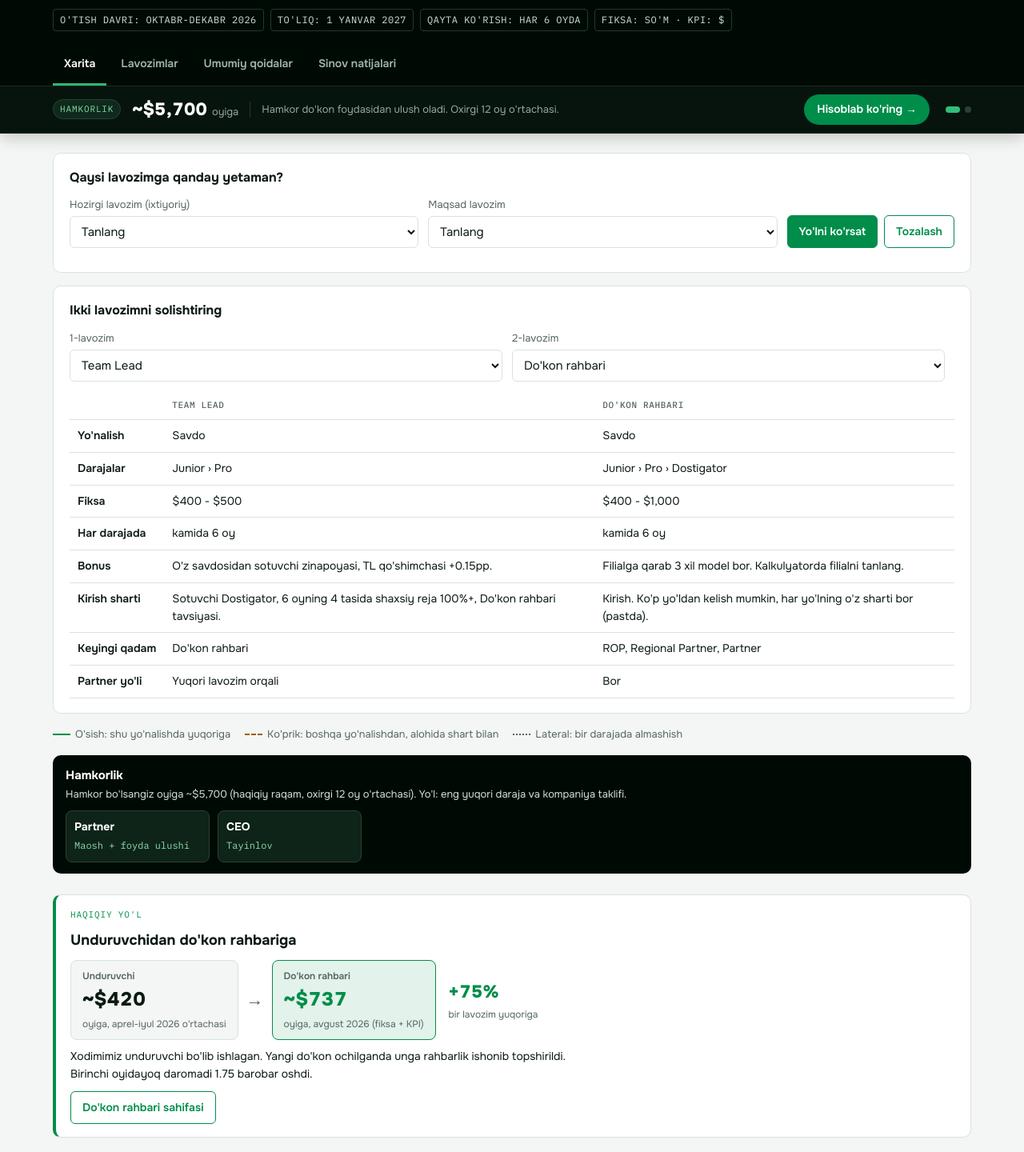
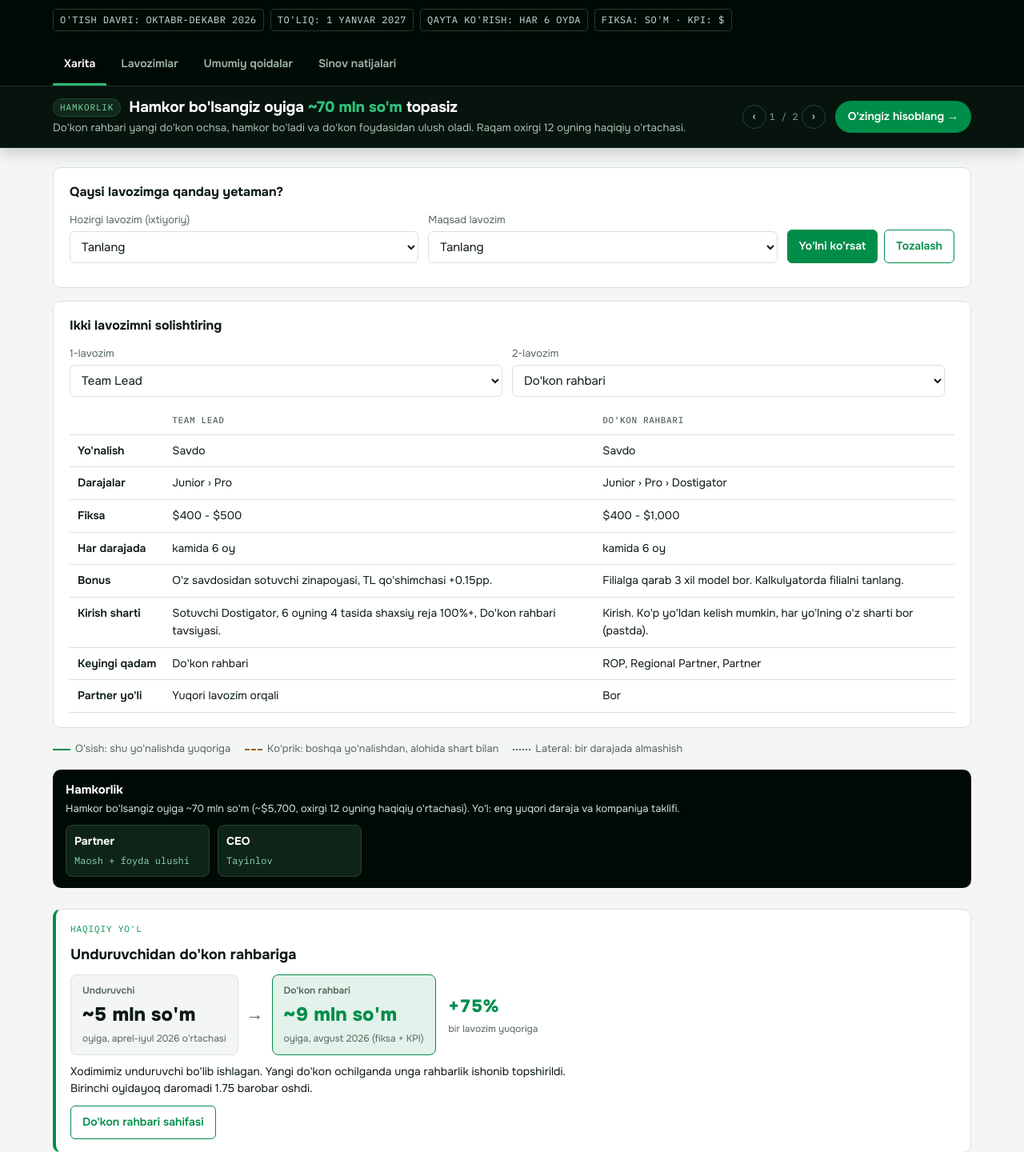
Before and after one commit to abdurakhmon-sl/osish-yoli, a plain HTML site: page index.html in a window 1280 px wide. Shown: the part 193-1633 px from the top of the page at 80% size. Drawn offline with Linux system fonts and the light colour scheme.

Commit message:
Banner: so'mda, ikki qatorli, qo'lda almashtirish (30.10.2026)

```diff
--- a/banners.json
+++ b/banners.json
@@ -1,23 +1,20 @@
 {
-  "izoh": "Bannerlarni shu yerda o'zgartiring. Har bir banner: belgi (kichik yorliq), oldin (ixtiyoriy, eski raqam), raqam (katta raqam), birlik, matn, tugma (tugma yozuvi), lavozim (tugma ochadigan lavozim), bolim (ixtiyoriy, sahifadagi bo'lim). sekund: bannerlar necha sekundda almashadi.",
-  "sekund": 7,
+  "izoh": "Bannerni shu faylda o'zgartiring. Har bir e'lon: belgi (kichik yorliq), sarlavha (asosiy gap; *yulduzcha* ichidagi so'z yashil va qalin chiqadi), matn (izoh, 1-2 gap), tugma (tugma yozuvi), lavozim (tugma ochadigan lavozim kodi, masalan partner, dokon_rahbari, sotuvchi), bolim (ixtiyoriy: sec-inv = hamkorlik kalkulyatori, sec-calc = kalkulyator, sec-bonus = bonus). sekund: e'lonlar necha sekundda o'zi almashadi. Summalar yaxlitlangan, so'mda.",
+  "sekund": 10,
   "bannerlar": [
     {
       "belgi": "Hamkorlik",
-      "raqam": "~$5,700",
-      "birlik": "oyiga",
-      "matn": "Hamkor do'kon foydasidan ulush oladi. Oxirgi 12 oy o'rtachasi.",
-      "tugma": "Hisoblab ko'ring",
+      "sarlavha": "Hamkor bo'lsangiz oyiga *~70 mln so'm* topasiz",
+      "matn": "Do'kon rahbari yangi do'kon ochsa, hamkor bo'ladi va do'kon foydasidan ulush oladi. Raqam oxirgi 12 oyning haqiqiy o'rtachasi.",
+      "tugma": "O'zingiz hisoblang",
       "lavozim": "partner",
       "bolim": "sec-inv"
     },
     {
       "belgi": "Haqiqiy yo'l",
-      "oldin": "$420",
-      "raqam": "$737",
-      "birlik": "oyiga",
-      "matn": "Unduruvchidan do'kon rahbariga. Birinchi oyidayoq daromad +75%.",
-      "tugma": "Yo'lni ko'ring",
+      "sarlavha": "Unduruvchi edi: ~5 mln so'm. Do'kon rahbari bo'ldi: *~9 mln so'm*",
+      "matn": "Xodimimiz unduruvchi bo'lib oyiga ~5 mln so'm olardi. Yangi do'konga rahbar bo'ldi va birinchi oyidayoq ~9 mln so'm oldi (+75%).",
+      "tugma": "Bu yo'lni ko'ring",
       "lavozim": "dokon_rahbari"
     }
   ]
--- a/index.html
+++ b/index.html
@@ -231,26 +231,24 @@ html.xodim .mc-s { display: none; }
 /* hamkorlik banneri */
 section.blk, .sumc { scroll-margin-top: 80px; }
 .pbanner { background: #06140D; color: #E6EFEA; position: sticky; top: 0; z-index: 20; border-top: 1px solid #1A2E23; border-bottom: 1px solid #1A2E23; box-shadow: 0 6px 18px rgba(0,0,0,.18); }
-.pb-in { display: flex; align-items: center; gap: 14px; padding-block: 10px; }
-.pb-tag { font-family: var(--f-mono); font-size: 11px; letter-spacing: .08em; text-transform: uppercase; color: #7FDDA9; background: #10291C; border: 1px solid #1E4A31; padding: 3px 8px; border-radius: 999px; white-space: nowrap; }
-.pb-num { display: flex; align-items: baseline; gap: 6px; white-space: nowrap; font-family: var(--f-display); }
-.pb-num b { font-size: 22px; font-weight: 800; color: #FFFFFF; letter-spacing: -0.01em; font-variant-numeric: tabular-nums; }
-.pb-num small { font-size: 13px; color: #93A89C; }
-.pb-txt { margin: 0; font-size: 13px; color: #93A89C; min-width: 0; padding-left: 14px; border-left: 1px solid #23392D; }
-.pb-in { min-height: 56px; }
-.pb-slide { display: flex; align-items: center; gap: 14px; flex: 1; min-width: 0; animation: pbIn .35s ease; }
+.pb-in { display: flex; align-items: center; gap: 16px; padding-block: 12px; min-height: 76px; }
+.pb-slide { display: grid; gap: 3px; flex: 1; min-width: 0; animation: pbIn .35s ease; }
 @keyframes pbIn { from { opacity: 0; transform: translateY(4px); } to { opacity: 1; transform: none; } }
-.pb-num s { color: #6F8579; font-weight: 600; font-size: 16px; text-decoration-thickness: 1px; }
-.pb-num i { font-style: normal; color: #6F8579; font-size: 15px; }
-.pb-num b.up { color: #2FBF78; }
-.pb-dots { display: flex; gap: 6px; margin-left: 6px; }
-.pb-dots button { width: 8px; height: 8px; padding: 0; border: 0; border-radius: 999px; background: #2A4234; }
-.pb-dots button.on { background: #2FBF78; width: 18px; }
-@media (prefers-reduced-motion: reduce) { .pb-slide { animation: none; } }
-.pb-btn { margin-left: auto; background: #008D4A; color: #fff; border: 0; border-radius: 999px; padding: 8px 16px; font-weight: 600; font-size: 14px; white-space: nowrap; transition: background .15s; }
+.pb-top { display: flex; align-items: center; gap: 10px; flex-wrap: wrap; }
+.pb-tag { font-family: var(--f-mono); font-size: 11px; letter-spacing: .08em; text-transform: uppercase; color: #7FDDA9; background: #10291C; border: 1px solid #1E4A31; padding: 2px 8px; border-radius: 999px; white-space: nowrap; }
+.pb-h { margin: 0; font-family: var(--f-display); font-size: 19px; font-weight: 700; color: #FFFFFF; letter-spacing: -0.01em; line-height: 1.3; }
+.pb-h em { font-style: normal; color: #2FBF78; font-weight: 800; white-space: nowrap; }
+.pb-txt { margin: 0; font-size: 13.5px; color: #A9BDB2; line-height: 1.45; max-width: 92ch; }
+.pb-side { display: flex; align-items: center; gap: 12px; margin-left: auto; }
+.pb-btn { background: #008D4A; color: #fff; border: 0; border-radius: 999px; padding: 9px 16px; font-weight: 600; font-size: 14px; white-space: nowrap; transition: background .15s; }
 .pb-btn:hover { background: #00A257; }
 .pb-btn span { display: inline-block; transition: transform .15s; }
 .pb-btn:hover span { transform: translateX(2px); }
+.pb-nav { display: flex; align-items: center; gap: 4px; }
+.pb-nav button { width: 30px; height: 30px; border-radius: 999px; border: 1px solid #2A4234; background: transparent; color: #CFE3D8; font-size: 15px; line-height: 1; padding: 0; }
+.pb-nav button:hover { border-color: #2FBF78; color: #FFFFFF; }
+.pb-nav span { font-family: var(--f-mono); font-size: 12px; color: #93A89C; min-width: 34px; text-align: center; }
+@media (prefers-reduced-motion: reduce) { .pb-slide { animation: none; } }
 .story { background: var(--surface); border: 1px solid var(--line); border-left: 4px solid var(--accent); border-radius: 10px; padding: 16px 18px; display: grid; gap: 10px; margin: 12px 0; justify-items: start; }
 .story h3 { font-size: 18px; }
 .st-e { margin: 0; font-family: var(--f-mono); font-size: 11px; letter-spacing: .08em; text-transform: uppercase; color: var(--accent); }
@@ -282,21 +280,12 @@ section.blk, .sumc { scroll-margin-top: 80px; }
 .faq dd { margin: 0 0 6px; }
 @media (max-width: 860px) { .sumc { grid-template-columns: 1fr; } }
 @media (max-width: 600px) {
-  .pb-in { gap: 10px; padding-block: 8px; }
-  .pb-tag { font-size: 10px; padding: 2px 6px; letter-spacing: .04em; }
-  .pb-num small { display: none; }
-  .pb-num b::after { content: "/oy"; font-size: 12px; font-weight: 500; color: #93A89C; margin-left: 2px; }
-  .pb-num b { font-size: 19px; }
-  .pb-txt { display: none; }
-  .pb-slide { gap: 8px; }
-  .pb-num s, .pb-num i { font-size: 13px; }
-  .pb-has-old .pb-num b { font-size: 17px; }
-  .pb-btn { padding: 7px 10px; }
-  .pb-dots { position: absolute; left: 50%; bottom: 3px; transform: translateX(-50%); margin: 0; }
-  .pb-dots button { width: 6px; height: 4px; }
-  .pb-dots button.on { width: 12px; }
-  .pbanner .wrap { position: relative; padding-bottom: 10px; }
-  .pb-btn { padding: 7px 12px; font-size: 13px; }
+  .pbanner { position: static; }
+  .pb-in { flex-direction: column; align-items: stretch; gap: 10px; padding-block: 12px; min-height: 0; }
+  .pb-h { font-size: 17px; }
+  .pb-txt { font-size: 13px; }
+  .pb-side { margin-left: 0; justify-content: space-between; }
+  .pb-btn { padding: 8px 14px; font-size: 14px; }
   .mast .meta, .mast .lede { display: none; }
   .jump { flex-wrap: nowrap; overflow-x: auto; padding-bottom: 4px; }
   .jump .chip { white-space: nowrap; }
@@ -795,7 +784,7 @@ var EDGES = [
   ['ec_junior', 'online_savdo'], ['ec_junior', 'dasturchi'], ['online_savdo', 'dasturchi', 'lateral'], ['dasturchi', 'online_savdo', 'lateral'], ['online_savdo', 'ec_rahbar'], ['dasturchi', 'ec_rahbar'], ['ec_rahbar', 'partner']
 ];
 
-var BANNERS_DEFAULT = {"izoh":"Bannerlarni shu yerda o'zgartiring. Har bir banner: belgi (kichik yorliq), oldin (ixtiyoriy, eski raqam), raqam (katta raqam), birlik, matn, tugma (tugma yozuvi), lavozim (tugma ochadigan lavozim), bolim (ixtiyoriy, sahifadagi bo'lim). sekund: bannerlar necha sekundda almashadi.","sekund":7,"bannerlar":[{"belgi":"Hamkorlik","raqam":"~$5,700","birlik":"oyiga","matn":"Hamkor do'kon foydasidan ulush oladi. Oxirgi 12 oy o'rtachasi.","tugma":"Hisoblab ko'ring","lavozim":"partner","bolim":"sec-inv"},{"belgi":"Haqiqiy yo'l","oldin":"$420","raqam":"$737","birlik":"oyiga","matn":"Unduruvchidan do'kon rahbariga. Birinchi oyidayoq daromad +75%.","tugma":"Yo'lni ko'ring","lavozim":"dokon_rahbari"}]};
+var BANNERS_DEFAULT = {"izoh":"Bannerni shu faylda o'zgartiring. Har bir e'lon: belgi (kichik yorliq), sarlavha (asosiy gap; *yulduzcha* ichidagi so'z yashil va qalin chiqadi), matn (izoh, 1-2 gap), tugma (tugma yozuvi), lavozim (tugma ochadigan lavozim kodi, masalan partner, dokon_rahbari, sotuvchi), bolim (ixtiyoriy: sec-inv = hamkorlik kalkulyatori, sec-calc = kalkulyator, sec-bonus = bonus). sekund: e'lonlar necha sekundda o'zi almashadi. Summalar yaxlitlangan, so'mda.","sekund":10,"bannerlar":[{"belgi":"Hamkorlik","sarlavha":"Hamkor bo'lsangiz oyiga *~70 mln so'm* topasiz","matn":"Do'kon rahbari yangi do'kon ochsa, hamkor bo'ladi va do'kon foydasidan ulush oladi. Raqam oxirgi 12 oyning haqiqiy o'rtachasi.","tugma":"O'zingiz hisoblang","lavozim":"partner","bolim":"sec-inv"},{"belgi":"Haqiqiy yo'l","sarlavha":"Unduruvchi edi: ~5 mln so'm. Do'kon rahbari bo'ldi: *~9 mln so'm*","matn":"Xodimimiz unduruvchi bo'lib oyiga ~5 mln so'm olardi. Yangi do'konga rahbar bo'ldi va birinchi oyidayoq ~9 mln so'm oldi (+75%).","tugma":"Bu yo'lni ko'ring","lavozim":"dokon_rahbari"}]};
 /* O'sish yo'li 2.0: interfeys */
 (function () {
   var $ = function (s, r) { return (r || document).querySelector(s); };
@@ -1068,9 +1057,9 @@ var BANNERS_DEFAULT = {"izoh":"Bannerlarni shu yerda o'zgartiring. Har bir banne
     b.innerHTML = '<p class="st-e">Haqiqiy yo\'l</p>' +
       '<h3>Unduruvchidan do\'kon rahbariga</h3>' +
       '<div class="st-row">' +
-        '<div class="st-c"><span>Unduruvchi</span><b class="num">~$420</b><small>oyiga, aprel-iyul 2026 o\'rtachasi</small></div>' +
+        '<div class="st-c"><span>Unduruvchi</span><b class="num">~5 mln so\'m</b><small>oyiga, aprel-iyul 2026 o\'rtachasi</small></div>' +
         '<div class="st-ar" aria-hidden="true">&rarr;</div>' +
-        '<div class="st-c on"><span>Do\'kon rahbari</span><b class="num">~$737</b><small>oyiga, avgust 2026 (fiksa + KPI)</small></div>' +
+        '<div class="st-c on"><span>Do\'kon rahbari</span><b class="num">~9 mln so\'m</b><small>oyiga, avgust 2026 (fiksa + KPI)</small></div>' +
         '<div class="st-up"><b class="num">+75%</b><small>bir lavozim yuqoriga</small></div>' +
       '</div>' +
       '<p class="st-t">Xodimimiz unduruvchi bo\'lib ishlagan. Yangi do\'kon ochilganda unga rahbarlik ishonib topshirildi. Birinchi oyidayoq daromadi 1.75 barobar oshdi.</p>';
@@ -1231,7 +1220,7 @@ var BANNERS_DEFAULT = {"izoh":"Bannerlarni shu yerda o'zgartiring. Har bir banne
   function buildMap() {
     var host = $('#map'); host.innerHTML = '';
     var apex = el('div', 'apex');
-    apex.appendChild(el('div', 'apex-h', '<b>Hamkorlik</b><span>Hamkor bo\'lsangiz oyiga ~$5,700 (haqiqiy raqam, oxirgi 12 oy o\'rtachasi). Yo\'l: eng yuqori daraja va kompaniya taklifi.</span>'));
+    apex.appendChild(el('div', 'apex-h', '<b>Hamkorlik</b><span>Hamkor bo\'lsangiz oyiga ~70 mln so\'m (~$5,700, oxirgi 12 oyning haqiqiy o\'rtachasi). Yo\'l: eng yuqori daraja va kompaniya taklifi.</span>'));
     var ar = el('div', 'apex-r'); ar.appendChild(mapCard('partner')); ar.appendChild(mapCard('ceo')); apex.appendChild(ar);
     host.appendChild(apex);
     host.appendChild(storyCard('map'));
@@ -1321,10 +1310,11 @@ var BANNERS_DEFAULT = {"izoh":"Bannerlarni shu yerda o'zgartiring. Har bir banne
   if ($('#cmpA')) { $('#cmpA').value = 'team_lead'; $('#cmpB').value = 'dokon_rahbari'; $('#cmpA').onchange = drawCompare; $('#cmpB').onchange = drawCompare; drawCompare(); }
   (function banner() {
     var host = $('#pbIn'); if (!host) return;
-    var cfg = BANNERS_DEFAULT, i = 0, timer = null, hold = false;
+    var cfg = BANNERS_DEFAULT, i = 0, timer = null, hold = false, manual = false;
     var reduce = window.matchMedia && window.matchMedia('(prefers-reduced-motion: reduce)').matches;
     function esc(x) { return String(x == null ? '' : x).replace(/[&<>"]/g, function (c) { return { '&': '&amp;', '<': '&lt;', '>': '&gt;', '"': '&quot;' }[c]; }); }
-    function list() { return (cfg.bannerlar || []).filter(function (b) { return b && b.raqam; }); }
+    function hl(x) { return esc(x).replace(/\*([^*]+)\*/g, '<em>$1</em>'); }
+    function list() { return (cfg.bannerlar || []).filter(function (b) { return b && b.sarlavha; }); }
     function go(b) {
       var id = ROLES[b.lavozim] ? b.lavozim : state.role;
       setTab('roles'); select(id);
@@ -1335,29 +1325,32 @@ var BANNERS_DEFAULT = {"izoh":"Bannerlarni shu yerda o'zgartiring. Har bir banne
       var L = list(); if (!L.length) { host.parentNode.hidden = true; return; }
       host.parentNode.hidden = false;
       i = (i + L.length) % L.length; var b = L[i];
-      host.innerHTML = '<div class="pb-slide' + (b.oldin ? ' pb-has-old' : '') + '" aria-live="polite">' +
-        (b.belgi ? '<span class="pb-tag">' + esc(b.belgi) + '</span>' : '') +
-        '<div class="pb-num">' + (b.oldin ? '<s>' + esc(b.oldin) + '</s><i aria-hidden="true">&rarr;</i>' : '') + '<b' + (b.oldin ? ' class="up"' : '') + '>' + esc(b.raqam) + '</b>' + (b.birlik ? '<small>' + esc(b.birlik) + '</small>' : '') + '</div>' +
-        (b.matn ? '<p class="pb-txt">' + esc(b.matn) + '</p>' : '') + '</div>' +
-        (b.tugma ? '<button type="button" class="pb-btn" id="pbGo">' + esc(b.tugma) + ' <span aria-hidden="true">&rarr;</span></button>' : '') +
-        (L.length > 1 ? '<div class="pb-dots" role="tablist">' + L.map(function (x, k) { return '<button type="button" aria-label="' + (k + 1) + '-e\'lon" class="' + (k === i ? 'on' : '') + '" data-k="' + k + '"></button>'; }).join('') + '</div>' : '');
+      host.innerHTML = '<div class="pb-slide" aria-live="polite">' +
+        '<div class="pb-top">' + (b.belgi ? '<span class="pb-tag">' + esc(b.belgi) + '</span>' : '') + '<p class="pb-h">' + hl(b.sarlavha) + '</p></div>' +
+        (b.matn ? '<p class="pb-txt">' + hl(b.matn) + '</p>' : '') + '</div>' +
+        '<div class="pb-side">' +
+        (L.length > 1 ? '<div class="pb-nav"><button type="button" data-d="-1" aria-label="Oldingi e\'lon">&lsaquo;</button><span>' + (i + 1) + ' / ' + L.length + '</span><button type="button" data-d="1" aria-label="Keyingi e\'lon">&rsaquo;</button></div>' : '') +
+        (b.tugma ? '<button type="button" class="pb-btn" id="pbGo">' + esc(b.tugma) + ' <span aria-hidden="true">&rarr;</span></button>' : '') + '</div>';
       var g = $('#pbGo'); if (g) g.onclick = function () { go(b); };
-      host.querySelectorAll('.pb-dots button').forEach(function (d) { d.onclick = function () { i = +d.dataset.k; draw(); start(); }; });
+      host.querySelectorAll('.pb-nav button').forEach(function (d) { d.onclick = function () { manual = true; clearInterval(timer); i += +d.dataset.d; draw(); }; });
     }
     function start() {
       clearInterval(timer); var L = list();
-      if (reduce || L.length < 2) return;
-      timer = setInterval(function () { if (!hold && !document.hidden) { i++; draw(); } }, Math.max(3, +cfg.sekund || 7) * 1000);
+      if (reduce || manual || L.length < 2) return;
+      timer = setInterval(function () { if (!hold && !document.hidden) { i++; draw(); } }, Math.max(4, +cfg.sekund || 10) * 1000);
     }
     host.addEventListener('mouseenter', function () { hold = true; });
     host.addEventListener('mouseleave', function () { hold = false; });
     host.addEventListener('focusin', function () { hold = true; });
     host.addEventListener('focusout', function () { hold = false; });
+    var sx = null;
+    host.addEventListener('touchstart', function (e) { sx = e.touches[0].clientX; hold = true; }, { passive: true });
+    host.addEventListener('touchend', function (e) { hold = false; if (sx == null) return; var dx = e.changedTouches[0].clientX - sx; sx = null; if (Math.abs(dx) > 40 && list().length > 1) { manual = true; clearInterval(timer); i += dx < 0 ? 1 : -1; draw(); } }, { passive: true });
     draw(); start();
     if (location.protocol.indexOf('http') === 0) {
       try {
         fetch('banners.json?t=' + Date.now(), { cache: 'no-store' }).then(function (r) { return r.ok ? r.json() : null; }).then(function (j) {
-          if (j && Array.isArray(j.bannerlar)) { cfg = j; i = 0; draw(); start(); }
+          if (j && Array.isArray(j.bannerlar) && j.bannerlar.some(function (x) { return x && x.sarlavha; })) { cfg = j; i = 0; draw(); start(); }
         }).catch(function () {});
       } catch (e) {}
     }
```
